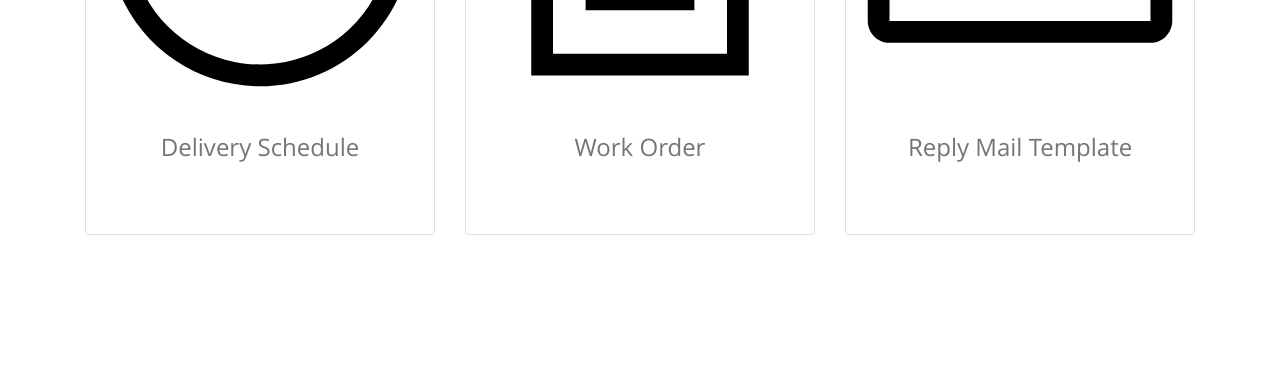
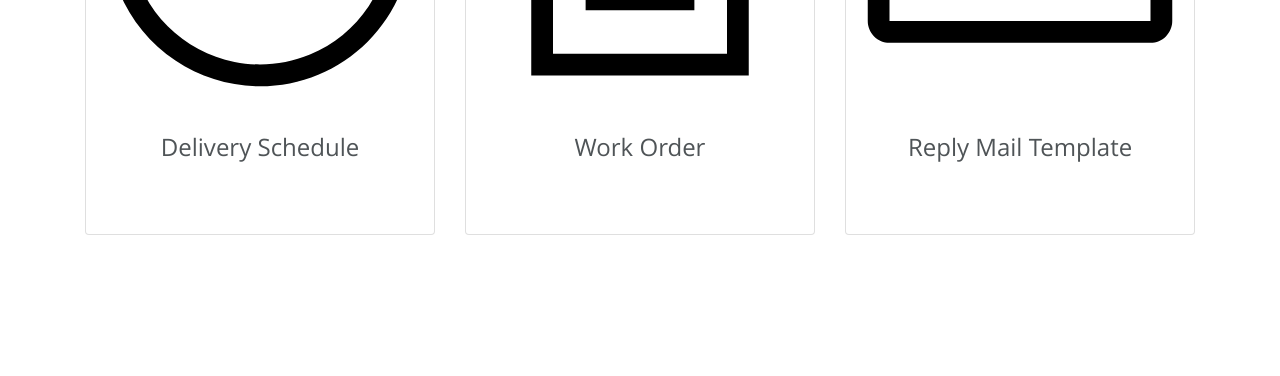
Before and after one commit to annadubynets/tandteknikerna_factory, a plain HTML site: page index.html in a window 1280 px wide. Shown: the part 2140-2516 px from the top of the page. Drawn offline with nearby package versions, Linux system fonts and the light colour scheme.

Commit message:
fix delivery section

```diff
--- a/css/style.scss
+++ b/css/style.scss
@@ -84,3 +84,11 @@ header .contact-group li {
     padding-bottom: 20px;
   }
 }
+
+.delivery-schedule-section .card-text {
+  color: $gray-color;
+}
+
+.delivery-schedule-section .card-text:hover, .card-text:focus, .card-text:active {
+  color: $white-color;
+}
--- a/index.html
+++ b/index.html
@@ -155,7 +155,7 @@
                     <div class="card pt-5 pb-5 w-100">
                         <img src="images/time.svg" class="w-auto">
                         <div class="card-body text-center">
-                            <p class="card-text font-size-md text-secondary text-decoration-none">Delivery Schedule</p>
+                            <p class="card-text font-size-md text-decoration-none">Delivery Schedule</p>
                         </div>
                     </div>
                 </div>
@@ -164,7 +164,7 @@
                     <div class="card pt-5 pb-5 w-100">
                         <img src="images/document.svg" class="w-auto">
                         <div class="card-body text-center">
-                            <p class="card-text font-size-md text-secondary text-decoration-none">Work Order</p>
+                            <p class="card-text font-size-md text-decoration-none">Work Order</p>
                         </div>
                     </div>
                 </div>
@@ -173,7 +173,7 @@
                     <div class="card pt-5 pb-5 w-100">
                         <img src="images/email.svg" class="w-auto">
                         <div class="card-body text-center">
-                            <p class="card-text font-size-md text-secondary text-decoration-none">Reply Mail Template</p>
+                            <p class="card-text font-size-md text-decoration-none">Reply Mail Template</p>
                         </div>
                     </div>
                 </div>
```
Also changed, not shown: css/style.css, 1 other file.
